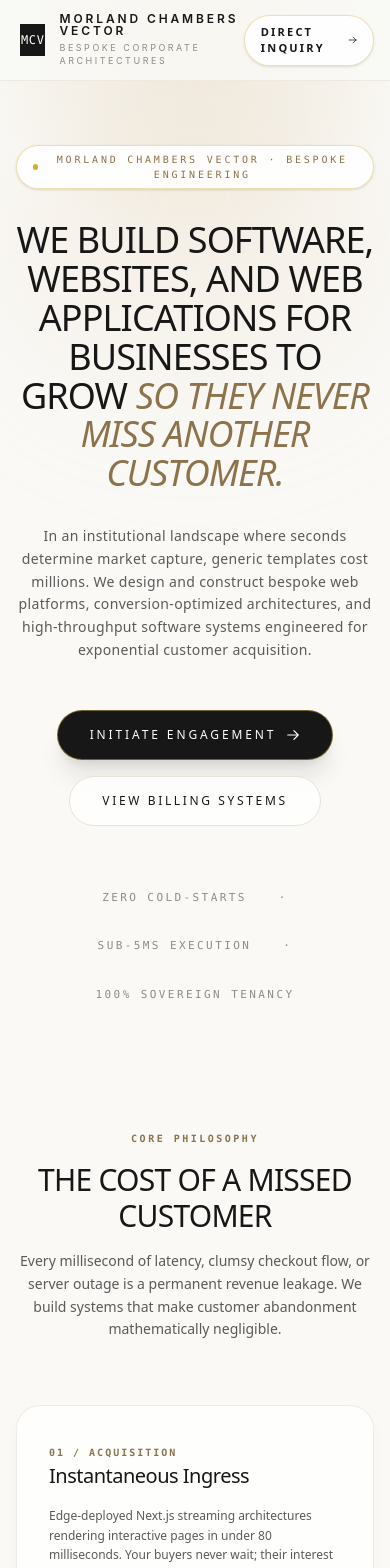
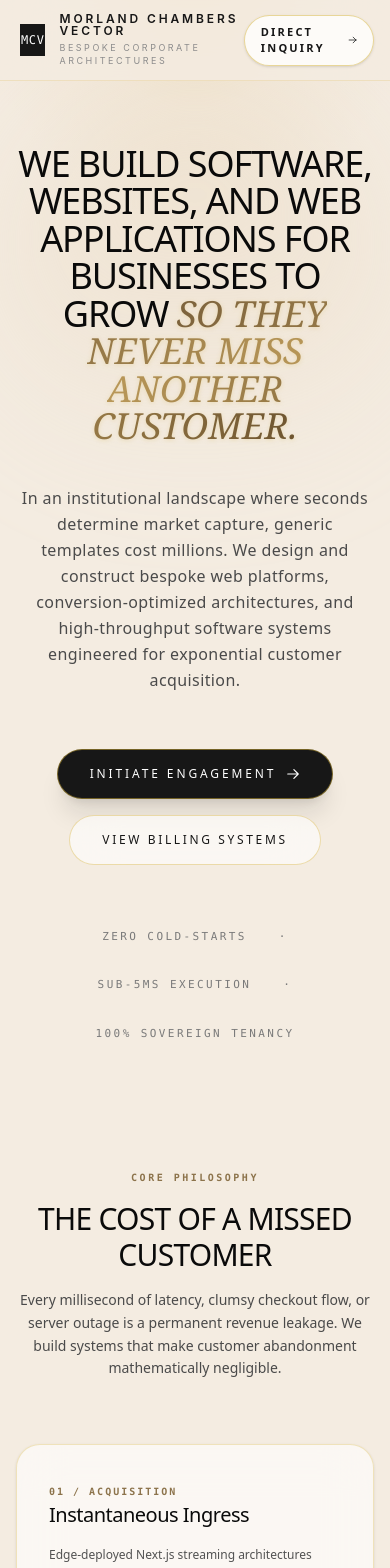
Before and after one commit to swastikchakrabarty/mcvlive, a Next.js app: page / in a window 390 px wide. Shown: the top 1568 px of the page. Built offline with nearby package versions, Linux system fonts and the light colour scheme.

Commit message:
style(ui): refine luxury aesthetics, remove subtitle badge, disable dev badge, enrich champagne background, and polish typography

```diff
--- a/next.config.ts
+++ b/next.config.ts
@@ -2,6 +2,7 @@ import type { NextConfig } from "next";
 
 const nextConfig: NextConfig = {
   /* config options here */
+  devIndicators: false,
   cacheComponents: true,
   partialPrefetching: true,
   turbopack: {
--- a/src/app/globals.css
+++ b/src/app/globals.css
@@ -1,17 +1,17 @@
 @import "tailwindcss";
 
 :root {
-  /* Fear of God / Luxury Palette Tokens */
-  --luxury-base: #faf9f6;
-  --luxury-surface: rgba(255, 255, 255, 0.72);
-  --luxury-surface-elevated: rgba(255, 255, 255, 0.88);
+  /* Fear of God / Luxury Palette Tokens - Rich Champagne Hue */
+  --luxury-base: #f4ece1;
+  --luxury-surface: rgba(255, 255, 255, 0.6);
+  --luxury-surface-elevated: rgba(255, 255, 255, 0.75);
   --luxury-champagne: #c5a880;
-  --luxury-gold-border: rgba(197, 168, 128, 0.35);
-  --luxury-border-subtle: rgba(229, 224, 216, 0.6);
-  --luxury-text-primary: #121212;
-  --luxury-text-secondary: #5a5a5a;
-  --luxury-text-muted: #8c8c8c;
-  --luxury-gold-glow: rgba(212, 175, 55, 0.12);
+  --luxury-gold-border: rgba(212, 175, 55, 0.3);
+  --luxury-border-subtle: rgba(212, 175, 55, 0.2);
+  --luxury-text-primary: #0a0a0a;
+  --luxury-text-secondary: #525252;
+  --luxury-text-muted: #828282;
+  --luxury-gold-glow: rgba(212, 175, 55, 0.16);
 
   /* Layer 5/6 Tokens preserved for compatibility */
   --bg-dominant: #090d16;
@@ -31,8 +31,8 @@
 }
 
 body {
-  background-color: #faf9f6;
-  color: #121212;
+  background-color: #f4ece1;
+  color: #0a0a0a;
   font-family:
     system-ui,
     -apple-system,
@@ -48,35 +48,39 @@ body {
   -moz-osx-font-smoothing: grayscale;
 }
 
-/* Ambient glow & glassmorphism utilities */
+/* Intensified Frosted Glassmorphism with Champagne Border */
 .luxury-glass {
-  background: rgba(255, 255, 255, 0.72);
-  backdrop-filter: blur(16px);
-  -webkit-backdrop-filter: blur(16px);
-  border: 1px solid rgba(229, 224, 216, 0.6);
+  background: rgba(255, 255, 255, 0.6);
+  backdrop-filter: blur(24px);
+  -webkit-backdrop-filter: blur(24px);
+  border: 1px solid rgba(212, 175, 55, 0.3);
+  box-shadow: 0 4px 20px -2px rgba(184, 151, 88, 0.08);
 }
 
 .luxury-glass-gold {
-  background: rgba(255, 255, 255, 0.82);
-  backdrop-filter: blur(20px);
-  -webkit-backdrop-filter: blur(20px);
-  border: 1px solid rgba(197, 168, 128, 0.4);
-  box-shadow: 0 20px 40px -15px rgba(197, 168, 128, 0.12);
+  background: rgba(255, 255, 255, 0.72);
+  backdrop-filter: blur(24px);
+  -webkit-backdrop-filter: blur(24px);
+  border: 1px solid rgba(212, 175, 55, 0.45);
+  box-shadow: 0 20px 40px -15px rgba(212, 175, 55, 0.16);
 }
 
+/* Ambient Lighting with Golden Champagne Hue */
 .ambient-hero-glow {
   background: radial-gradient(
-    ellipse 80% 50% at 50% 0%,
-    rgba(217, 196, 163, 0.35),
-    rgba(250, 249, 246, 0) 75%
+    ellipse 80% 60% at 50% -10%,
+    rgba(212, 175, 55, 0.28),
+    rgba(235, 215, 185, 0.18) 45%,
+    rgba(244, 236, 225, 0) 75%
   );
 }
 
 .ambient-footer-glow {
   background: radial-gradient(
-    ellipse 70% 50% at 50% 100%,
-    rgba(217, 196, 163, 0.28),
-    rgba(250, 249, 246, 0) 75%
+    ellipse 70% 50% at 50% 110%,
+    rgba(212, 175, 55, 0.25),
+    rgba(235, 215, 185, 0.15) 50%,
+    rgba(244, 236, 225, 0) 75%
   );
 }
 
@@ -86,12 +90,23 @@ body {
   height: 7px;
 }
 ::-webkit-scrollbar-track {
-  background: #faf9f6;
+  background: #f4ece1;
 }
 ::-webkit-scrollbar-thumb {
-  background: #d9cebf;
+  background: #d4af37;
   border-radius: 4px;
 }
 ::-webkit-scrollbar-thumb:hover {
-  background: #c5a880;
+  background: #b89758;
 }
+
+/* Disable Next.js dev indicator / badge in the viewport */
+nextjs-portal,
+[data-nextjs-dev-indicator],
+[data-nextjs-toast],
+#next-badge {
+  display: none !important;
+  visibility: hidden !important;
+  opacity: 0 !important;
+  pointer-events: none !important;
+}
--- a/src/app/layout.tsx
+++ b/src/app/layout.tsx
@@ -6,7 +6,7 @@ export const viewport: Viewport = {
   width: "device-width",
   initialScale: 1,
   maximumScale: 5,
-  themeColor: "#FAF9F6",
+  themeColor: "#F4ECE1",
 };
 
 export const metadata: Metadata = {
@@ -26,7 +26,7 @@ export const metadata: Metadata = {
 export default function RootLayout({ children }: { children: React.ReactNode }) {
   return (
     <html lang="en" className="scroll-smooth">
-      <body className="min-h-screen bg-[#FAF9F6] text-[#121212] antialiased selection:bg-[#C5A880] selection:text-white">
+      <body className="min-h-screen bg-[#F4ECE1] text-[#0A0A0A] antialiased selection:bg-[#C5A880] selection:text-white">
         <ToastProvider>{children}</ToastProvider>
       </body>
     </html>
--- a/src/app/page.tsx
+++ b/src/app/page.tsx
@@ -10,7 +10,7 @@ export default function LuxuryHomePage() {
   const [selectedTier, setSelectedTier] = useState<string>("100_advance");
 
   return (
-    <div className="relative min-h-screen bg-[#FAF9F6] text-[#121212] overflow-hidden selection:bg-[#C5A880] selection:text-white">
+    <div className="relative min-h-screen bg-[#F4ECE1] text-[#0A0A0A] overflow-hidden selection:bg-[#C5A880] selection:text-white">
       {/* Subtle Top Ambient Lighting Aura */}
       <div
         className="pointer-events-none absolute top-0 left-1/2 -translate-x-1/2 w-full max-w-7xl h-[640px] ambient-hero-glow z-0"
@@ -24,33 +24,27 @@ export default function LuxuryHomePage() {
         {/* 2. Hero Section: Flashy Ambient Lighting & Powerful Headline */}
         <section
           aria-labelledby="hero-heading"
-          className="relative min-h-[75vh] flex flex-col justify-center items-center text-center max-w-5xl mx-auto space-y-8"
+          className="relative min-h-[70vh] flex flex-col justify-center items-center text-center max-w-5xl mx-auto space-y-10"
         >
           {/* Subtle Ambient Golden Halo Accent */}
           <div
-            className="pointer-events-none absolute -top-12 left-1/2 -translate-x-1/2 w-[340px] sm:w-[540px] h-[340px] sm:h-[400px] rounded-full bg-gradient-to-b from-[#EBDCC5]/50 via-[#E8D6BD]/25 to-transparent blur-3xl -z-10"
+            className="pointer-events-none absolute -top-12 left-1/2 -translate-x-1/2 w-[380px] sm:w-[600px] h-[380px] sm:h-[440px] rounded-full bg-gradient-to-b from-[#EBDCC5]/60 via-[#E8D6BD]/30 to-transparent blur-3xl -z-10"
             aria-hidden="true"
           />
 
-          {/* Subtitle Pill */}
-          <div className="inline-flex items-center gap-2.5 rounded-full border border-[#D4AF37]/40 bg-white/90 px-4 py-1.5 text-[10px] sm:text-[11px] font-mono uppercase tracking-[0.28em] text-[#8C734B] shadow-sm">
-            <span className="w-1.5 h-1.5 rounded-full bg-[#D4AF37]" />
-            <span>Morland Chambers Vector · Bespoke Engineering</span>
-          </div>
-
-          {/* Powerful Headline */}
+          {/* Powerful Headline with Exquisite Letter-Spacing & Refined Serif Weight */}
           <h1
             id="hero-heading"
-            className="text-4xl sm:text-6xl lg:text-7xl font-extralight tracking-tight text-[#171717] leading-[1.08] uppercase"
+            className="text-4xl sm:text-6xl lg:text-7xl xl:text-[5.25rem] font-light sm:font-normal tracking-[-0.03em] sm:tracking-[-0.04em] text-[#0A0A0A] leading-[1.04] uppercase max-w-5xl"
           >
             We build software, websites, and web applications for businesses to grow{" "}
-            <span className="font-normal italic text-[#8C734B]">
+            <span className="font-serif italic font-normal tracking-normal bg-gradient-to-r from-[#7D633C] via-[#B89758] to-[#6E5530] bg-clip-text text-transparent drop-shadow-[0_1px_2px_rgba(212,175,55,0.25)]">
               so they never miss another customer.
             </span>
           </h1>
 
           {/* Refined Luxury Description */}
-          <p className="text-sm sm:text-lg text-[#5A5A5A] font-light max-w-3xl mx-auto leading-relaxed tracking-wide">
+          <p className="text-base sm:text-xl text-[#4A4A4A] font-light max-w-3xl mx-auto leading-relaxed tracking-wide">
             In an institutional landscape where seconds determine market capture, generic templates
             cost millions. We design and construct bespoke web platforms, conversion-optimized
             architectures, and high-throughput software systems engineered for exponential customer
@@ -69,14 +63,14 @@ export default function LuxuryHomePage() {
 
             <a
               href="#billing"
-              className="inline-flex items-center gap-2 rounded-full border border-[#E8E2D8] bg-white/80 px-8 py-4 text-xs uppercase font-medium tracking-[0.22em] text-[#171717] hover:border-[#D4AF37] hover:bg-white transition-all duration-200 focus-visible:outline-none focus-visible:ring-2 focus-visible:ring-[#D4AF37]"
+              className="inline-flex items-center gap-2 rounded-full border border-[#D4AF37]/40 bg-white/60 backdrop-blur-xl px-8 py-4 text-xs uppercase font-medium tracking-[0.22em] text-[#171717] hover:border-[#D4AF37] hover:bg-white transition-all duration-200 focus-visible:outline-none focus-visible:ring-2 focus-visible:ring-[#D4AF37]"
             >
               <span>View Billing Systems</span>
             </a>
           </div>
 
           {/* Credibility Ribbon */}
-          <div className="pt-8 flex flex-wrap items-center justify-center gap-8 text-[11px] uppercase font-mono tracking-[0.22em] text-[#8C8C8C]">
+          <div className="pt-6 flex flex-wrap items-center justify-center gap-8 text-[11px] uppercase font-mono tracking-[0.22em] text-[#7A7A7A]">
             <span>Zero Cold-Starts</span>
             <span>·</span>
             <span>Sub-5ms Execution</span>
@@ -97,11 +91,11 @@ export default function LuxuryHomePage() {
             </span>
             <h2
               id="philosophy-heading"
-              className="text-3xl sm:text-5xl font-extralight tracking-tight text-[#171717] uppercase"
+              className="text-3xl sm:text-5xl font-extralight tracking-tight text-[#0A0A0A] uppercase"
             >
               The Cost of a Missed Customer
             </h2>
-            <p className="text-sm sm:text-base text-[#5A5A5A] font-light max-w-2xl mx-auto leading-relaxed">
+            <p className="text-sm sm:text-base text-[#4A4A4A] font-light max-w-2xl mx-auto leading-relaxed">
               Every millisecond of latency, clumsy checkout flow, or server outage is a permanent
               revenue leakage. We build systems that make customer abandonment mathematically
               negligible.
@@ -110,42 +104,42 @@ export default function LuxuryHomePage() {
 
           <div className="grid grid-cols-1 md:grid-cols-3 gap-8">
             {/* Card 1 */}
-            <div className="luxury-glass rounded-3xl p-8 space-y-4 shadow-lg shadow-neutral-900/5 hover:border-[#D4AF37]/50 transition-all duration-300">
+            <div className="backdrop-blur-xl bg-white/60 border border-[#D4AF37]/30 rounded-3xl p-8 space-y-4 shadow-sm hover:border-[#D4AF37]/70 hover:bg-white/70 transition-all duration-300">
               <span className="text-[10px] font-mono uppercase tracking-[0.2em] text-[#8C734B] font-bold">
                 01 / Acquisition
               </span>
-              <h3 className="text-xl font-light tracking-tight text-[#171717]">
+              <h3 className="text-xl font-light tracking-tight text-[#0A0A0A]">
                 Instantaneous Ingress
               </h3>
-              <p className="text-xs text-[#5A5A5A] font-light leading-relaxed">
+              <p className="text-xs text-[#525252] font-light leading-relaxed">
                 Edge-deployed Next.js streaming architectures rendering interactive pages in under
                 80 milliseconds. Your buyers never wait; their interest is captured immediately.
               </p>
             </div>
 
             {/* Card 2 */}
-            <div className="luxury-glass rounded-3xl p-8 space-y-4 shadow-lg shadow-neutral-900/5 hover:border-[#D4AF37]/50 transition-all duration-300">
+            <div className="backdrop-blur-xl bg-white/60 border border-[#D4AF37]/30 rounded-3xl p-8 space-y-4 shadow-sm hover:border-[#D4AF37]/70 hover:bg-white/70 transition-all duration-300">
               <span className="text-[10px] font-mono uppercase tracking-[0.2em] text-[#8C734B] font-bold">
                 02 / Conversion
               </span>
-              <h3 className="text-xl font-light tracking-tight text-[#171717]">
+              <h3 className="text-xl font-light tracking-tight text-[#0A0A0A]">
                 Frictionless Transactions
               </h3>
-              <p className="text-xs text-[#5A5A5A] font-light leading-relaxed">
+              <p className="text-xs text-[#525252] font-light leading-relaxed">
                 Bespoke user journeys with client-side zero-latency validation, instant payment
                 confirmations, and real-time inventory synchronization.
               </p>
             </div>
 
             {/* Card 3 */}
-            <div className="luxury-glass rounded-3xl p-8 space-y-4 shadow-lg shadow-neutral-900/5 hover:border-[#D4AF37]/50 transition-all duration-300">
+            <div className="backdrop-blur-xl bg-white/60 border border-[#D4AF37]/30 rounded-3xl p-8 space-y-4 shadow-sm hover:border-[#D4AF37]/70 hover:bg-white/70 transition-all duration-300">
               <span className="text-[10px] font-mono uppercase tracking-[0.2em] text-[#8C734B] font-bold">
                 03 / Retention
               </span>
-              <h3 className="text-xl font-light tracking-tight text-[#171717]">
+              <h3 className="text-xl font-light tracking-tight text-[#0A0A0A]">
                 Sovereign Trust & SLA
               </h3>
-              <p className="text-xs text-[#5A5A5A] font-light leading-relaxed">
+              <p className="text-xs text-[#525252] font-light leading-relaxed">
                 Hardened multi-tenant PostgreSQL databases with Row-Level Security, Anti-BOLA
                 authorization guards, and 99.999% uptime guarantees.
               </p>
@@ -165,21 +159,21 @@ export default function LuxuryHomePage() {
             </span>
             <h2
               id="architectures-heading"
-              className="text-3xl sm:text-5xl font-extralight tracking-tight text-[#171717] uppercase"
+              className="text-3xl sm:text-5xl font-extralight tracking-tight text-[#0A0A0A] uppercase"
             >
               What We Construct
             </h2>
-            <p className="text-sm sm:text-base text-[#5A5A5A] font-light max-w-2xl mx-auto leading-relaxed">
+            <p className="text-sm sm:text-base text-[#4A4A4A] font-light max-w-2xl mx-auto leading-relaxed">
               We specialize in 3 core disciplines of high-growth digital infrastructure:
             </p>
           </div>
 
           <div className="grid grid-cols-1 md:grid-cols-3 gap-8">
-            <div className="rounded-3xl border border-[#E8E2D8] bg-white/70 p-8 space-y-4 shadow-sm">
-              <h3 className="text-lg font-normal text-[#171717] uppercase tracking-wide">
+            <div className="backdrop-blur-xl bg-white/60 border border-[#D4AF37]/30 rounded-3xl p-8 space-y-4 shadow-sm hover:border-[#D4AF37]/70 hover:bg-white/70 transition-all duration-300">
+              <h3 className="text-lg font-normal text-[#0A0A0A] uppercase tracking-wide">
                 Bespoke Corporate Websites
               </h3>
-              <p className="text-xs text-[#5A5A5A] font-light leading-relaxed">
+              <p className="text-xs text-[#525252] font-light leading-relaxed">
                 High-aesthetic, authoritative flagship websites for investment firms, luxury
                 enterprises, and technology leaders. Designed to project power and convert
                 high-net-worth clients.
@@ -189,11 +183,11 @@ export default function LuxuryHomePage() {
               </div>
             </div>
 
-            <div className="rounded-3xl border border-[#E8E2D8] bg-white/70 p-8 space-y-4 shadow-sm">
-              <h3 className="text-lg font-normal text-[#171717] uppercase tracking-wide">
+            <div className="backdrop-blur-xl bg-white/60 border border-[#D4AF37]/30 rounded-3xl p-8 space-y-4 shadow-sm hover:border-[#D4AF37]/70 hover:bg-white/70 transition-all duration-300">
+              <h3 className="text-lg font-normal text-[#0A0A0A] uppercase tracking-wide">
                 Mission-Critical Web Applications
               </h3>
-              <p className="text-xs text-[#5A5A5A] font-light leading-relaxed">
+              <p className="text-xs text-[#525252] font-light leading-relaxed">
                 Full-stack transactional SaaS, client portals, trading desks, and administrative
                 consoles built with absolute data integrity and sub-second reactivity.
               </p>
@@ -202,11 +196,11 @@ export default function LuxuryHomePage() {
               </div>
             </div>
 
-            <div className="rounded-3xl border border-[#E8E2D8] bg-white/70 p-8 space-y-4 shadow-sm">
-              <h3 className="text-lg font-normal text-[#171717] uppercase tracking-wide">
+            <div className="backdrop-blur-xl bg-white/60 border border-[#D4AF37]/30 rounded-3xl p-8 space-y-4 shadow-sm hover:border-[#D4AF37]/70 hover:bg-white/70 transition-all duration-300">
+              <h3 className="text-lg font-normal text-[#0A0A0A] uppercase tracking-wide">
                 Enterprise Vector Infrastructure
               </h3>
-              <p className="text-xs text-[#5A5A5A] font-light leading-relaxed">
+              <p className="text-xs text-[#525252] font-light leading-relaxed">
                 Sub-millisecond vector indexing engines, autonomous background worker queues, and
                 sovereign database partitions engineered for enterprise AI scale.
               </p>
@@ -232,11 +226,11 @@ export default function LuxuryHomePage() {
             </div>
             <h2
               id="contact-heading"
-              className="text-3xl sm:text-5xl font-extralight tracking-tight text-[#171717] uppercase"
+              className="text-3xl sm:text-5xl font-extralight tracking-tight text-[#0A0A0A] uppercase"
             >
               Begin Your Architecture
             </h2>
-            <p className="text-sm sm:text-base text-[#5A5A5A] font-light max-w-xl mx-auto leading-relaxed">
+            <p className="text-sm sm:text-base text-[#4A4A4A] font-light max-w-xl mx-auto leading-relaxed">
               Complete our executive brief below. Our Principal Engineers review each submission and
               respond within 24 hours.
             </p>
@@ -247,7 +241,7 @@ export default function LuxuryHomePage() {
       </main>
 
       {/* 7. Footer Section: Catchy High-End Copy & Subtle Ambient Glow */}
-      <footer className="relative border-t border-[#E8E2D8] bg-[#F7F5F0] text-[#171717] py-20 overflow-hidden">
+      <footer className="relative border-t border-[#D4AF37]/25 bg-[#ECE2D5] text-[#0A0A0A] py-20 overflow-hidden">
         {/* Subtle Bottom Ambient Glow */}
         <div
           className="pointer-events-none absolute bottom-0 left-1/2 -translate-x-1/2 w-full max-w-7xl h-[420px] ambient-footer-glow z-0"
@@ -257,10 +251,10 @@ export default function LuxuryHomePage() {
         <div className="relative z-10 max-w-7xl mx-auto px-4 sm:px-6 lg:px-8 space-y-12">
           {/* Catchy High-End Statement */}
           <div className="max-w-4xl mx-auto text-center space-y-6">
-            <h2 className="text-2xl sm:text-4xl font-extralight uppercase tracking-tight text-[#171717] leading-snug">
+            <h2 className="text-2xl sm:text-4xl font-extralight uppercase tracking-tight text-[#0A0A0A] leading-snug">
               Morland Chambers Vector — We build the software, websites, and web applications that
               empower businesses to scale exponentially.{" "}
-              <span className="font-normal italic text-[#8C734B]">
+              <span className="font-serif italic font-normal tracking-normal bg-gradient-to-r from-[#7D633C] via-[#B89758] to-[#6E5530] bg-clip-text text-transparent">
                 Never miss another customer.
               </span>
             </h2>
@@ -268,7 +262,7 @@ export default function LuxuryHomePage() {
             <div className="pt-2">
               <a
                 href="mailto:info@morelandchambers.com"
-                className="inline-flex items-center gap-2 rounded-full border border-[#D4AF37]/50 bg-white/90 px-6 py-2.5 text-xs font-mono uppercase tracking-[0.22em] text-[#171717] shadow-sm hover:border-[#D4AF37] hover:bg-[#171717] hover:text-white transition-all duration-200"
+                className="inline-flex items-center gap-2 rounded-full border border-[#D4AF37]/50 bg-white/80 px-6 py-2.5 text-xs font-mono uppercase tracking-[0.22em] text-[#0A0A0A] shadow-sm hover:border-[#D4AF37] hover:bg-[#0A0A0A] hover:text-white transition-all duration-200"
               >
                 <span>info@morelandchambers.com</span>
                 <ArrowRightIcon className="w-3.5 h-3.5" />
@@ -277,9 +271,9 @@ export default function LuxuryHomePage() {
           </div>
 
           {/* Minimalist Footnote & Global Jurisdictions */}
-          <div className="pt-10 border-t border-[#E8E2D8]/80 flex flex-col sm:flex-row items-center justify-between gap-6 text-xs text-[#8C8C8C] font-light">
+          <div className="pt-10 border-t border-[#D4AF37]/20 flex flex-col sm:flex-row items-center justify-between gap-6 text-xs text-[#7A7A7A] font-light">
             <div className="flex items-center gap-3">
-              <span className="font-mono font-medium text-[#171717] tracking-wider text-xs">
+              <span className="font-mono font-medium text-[#0A0A0A] tracking-wider text-xs">
                 MCV SYSTEMS
               </span>
               <span>·</span>
--- a/src/components/luxury/billing-tiers.tsx
+++ b/src/components/luxury/billing-tiers.tsx
@@ -123,10 +123,10 @@ export function LuxuryBillingTiers({ onSelectTier }: BillingTiersProps) {
               onClick={() => setActiveTierId(tier.id)}
               className={`relative flex flex-col justify-between rounded-3xl p-8 sm:p-9 transition-all duration-300 cursor-pointer ${
                 tier.isPriority
-                  ? "bg-white/85 backdrop-blur-xl border-2 border-[#D4AF37] shadow-2xl shadow-amber-950/10 lg:-translate-y-2"
+                  ? "backdrop-blur-xl bg-white/75 border-2 border-[#D4AF37] shadow-xl shadow-amber-950/10 lg:-translate-y-2"
                   : isSelected
-                    ? "bg-white/80 backdrop-blur-xl border border-[#D4AF37]/80 shadow-xl shadow-amber-950/5"
-                    : "bg-white/65 backdrop-blur-md border border-[#E8E2D8] hover:border-[#D4AF37]/60 shadow-lg shadow-neutral-900/5 hover:bg-white/75"
+                    ? "backdrop-blur-xl bg-white/70 border border-[#D4AF37]/80 shadow-md shadow-amber-950/5"
+                    : "backdrop-blur-xl bg-white/60 border border-[#D4AF37]/30 shadow-sm hover:border-[#D4AF37]/70 hover:bg-white/70"
               }`}
             >
               {/* Optional Priority Badge */}
--- a/src/components/luxury/luxury-contact-form.tsx
+++ b/src/components/luxury/luxury-contact-form.tsx
@@ -129,7 +129,7 @@ export function LuxuryContactForm({ initialTier }: LuxuryContactFormProps) {
 
   if (successResponse) {
     return (
-      <div className="rounded-3xl border border-[#D4AF37]/50 bg-white/90 p-8 sm:p-12 text-center shadow-2xl shadow-amber-950/10 backdrop-blur-xl space-y-6 animate-in fade-in duration-300">
+      <div className="rounded-3xl border border-[#D4AF37]/40 bg-white/70 p-8 sm:p-12 text-center shadow-sm backdrop-blur-xl space-y-6 animate-in fade-in duration-300">
         <div className="mx-auto flex h-16 w-16 items-center justify-center rounded-full bg-[#FAF5EB] border border-[#D4AF37]/60 text-[#8C734B]">
           <CheckIcon className="w-8 h-8" />
         </div>
@@ -180,7 +180,7 @@ export function LuxuryContactForm({ initialTier }: LuxuryContactFormProps) {
       id="contact-form"
       onSubmit={handleSubmit}
       noValidate
-      className="rounded-3xl border border-[#E8E2D8] bg-white/75 p-8 sm:p-12 shadow-2xl shadow-neutral-900/5 backdrop-blur-xl space-y-8"
+      className="rounded-3xl border border-[#D4AF37]/30 bg-white/60 p-8 sm:p-12 shadow-sm backdrop-blur-xl space-y-8"
     >
       <div className="space-y-2 border-b border-[#E8E2D8]/80 pb-6">
         <span className="text-[10px] font-mono uppercase tracking-[0.25em] text-[#8C734B] font-semibold block">
--- a/src/components/luxury/luxury-nav.tsx
+++ b/src/components/luxury/luxury-nav.tsx
@@ -5,7 +5,7 @@ import { ArrowRightIcon } from "@/components/ui/icons";
 
 export function LuxuryNav() {
   return (
-    <header className="sticky top-0 z-50 w-full border-b border-[#E8E2D8]/70 bg-[#FAF9F6]/85 backdrop-blur-md transition-all duration-200">
+    <header className="sticky top-0 z-50 w-full border-b border-[#D4AF37]/20 bg-[#F4ECE1]/85 backdrop-blur-xl transition-all duration-200">
       <div className="max-w-7xl mx-auto px-4 sm:px-6 lg:px-8 h-20 flex items-center justify-between">
         {/* Brand Monogram & Title */}
         <Link
@@ -48,19 +48,13 @@ export function LuxuryNav() {
           >
             Billing Systems
           </a>
-          <a
-            href="#contact"
-            className="hover:text-[#171717] transition-colors py-1 relative after:absolute after:bottom-0 after:left-0 after:w-0 after:h-[1px] after:bg-[#171717] hover:after:w-full after:transition-all"
-          >
-            Acquisition
-          </a>
         </nav>
 
         {/* Direct Action Trigger */}
         <div className="flex items-center gap-4">
           <a
             href="#contact"
-            className="inline-flex items-center gap-2 rounded-full border border-[#D4AF37]/40 bg-white/90 px-4 py-2 text-[11px] uppercase font-semibold tracking-[0.2em] text-[#171717] shadow-sm hover:border-[#D4AF37] hover:bg-[#171717] hover:text-white transition-all duration-200 focus-visible:outline-none focus-visible:ring-2 focus-visible:ring-[#D4AF37]"
+            className="inline-flex items-center gap-2 rounded-full border border-[#D4AF37]/50 bg-white/80 px-4 py-2 text-[11px] uppercase font-semibold tracking-[0.2em] text-[#171717] shadow-sm hover:border-[#D4AF37] hover:bg-[#171717] hover:text-white transition-all duration-200 focus-visible:outline-none focus-visible:ring-2 focus-visible:ring-[#D4AF37]"
           >
             <span>Direct Inquiry</span>
             <ArrowRightIcon className="w-3.5 h-3.5" />
```
Also changed, not shown: 1 other file (tests, documents, lock files or other folders).
